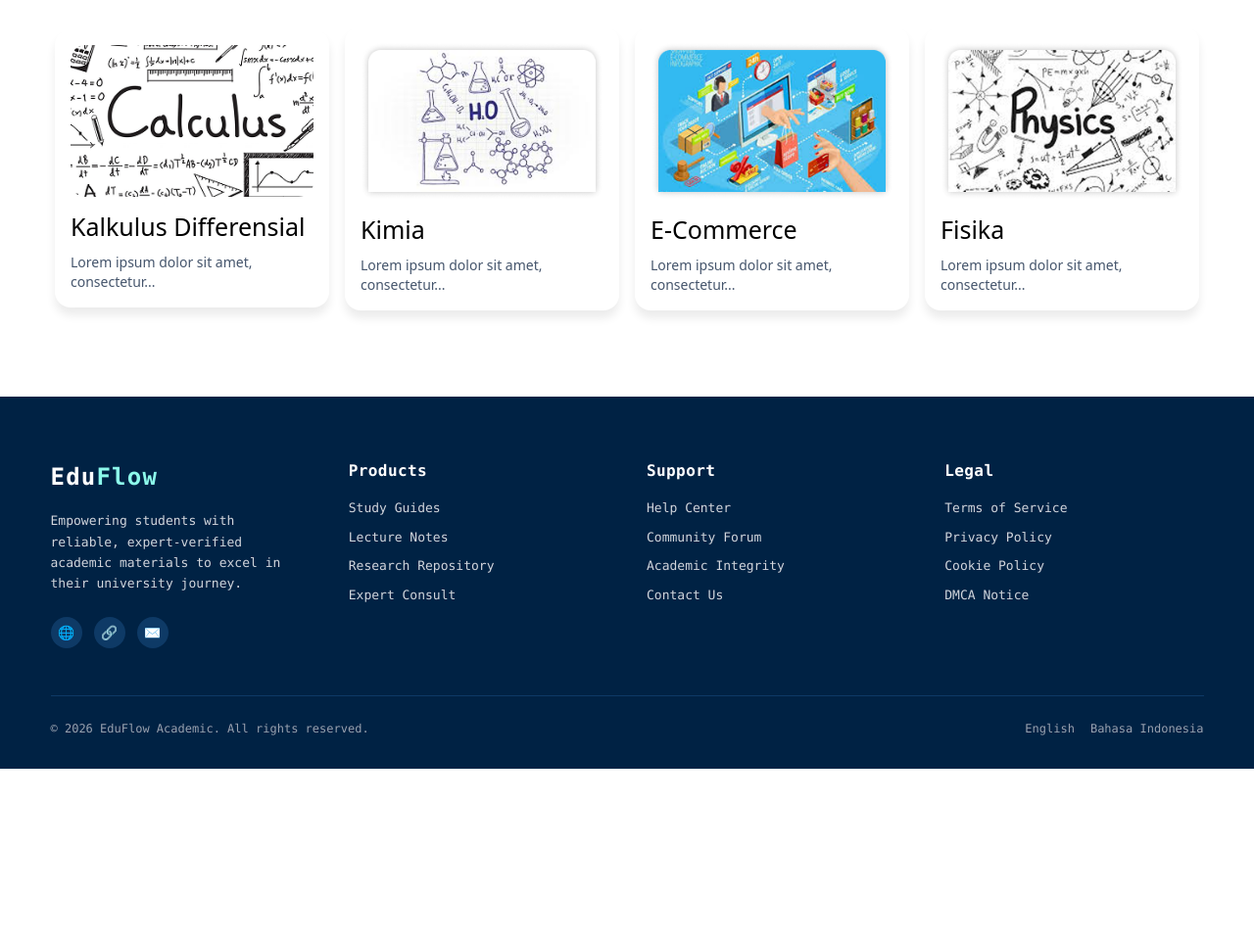
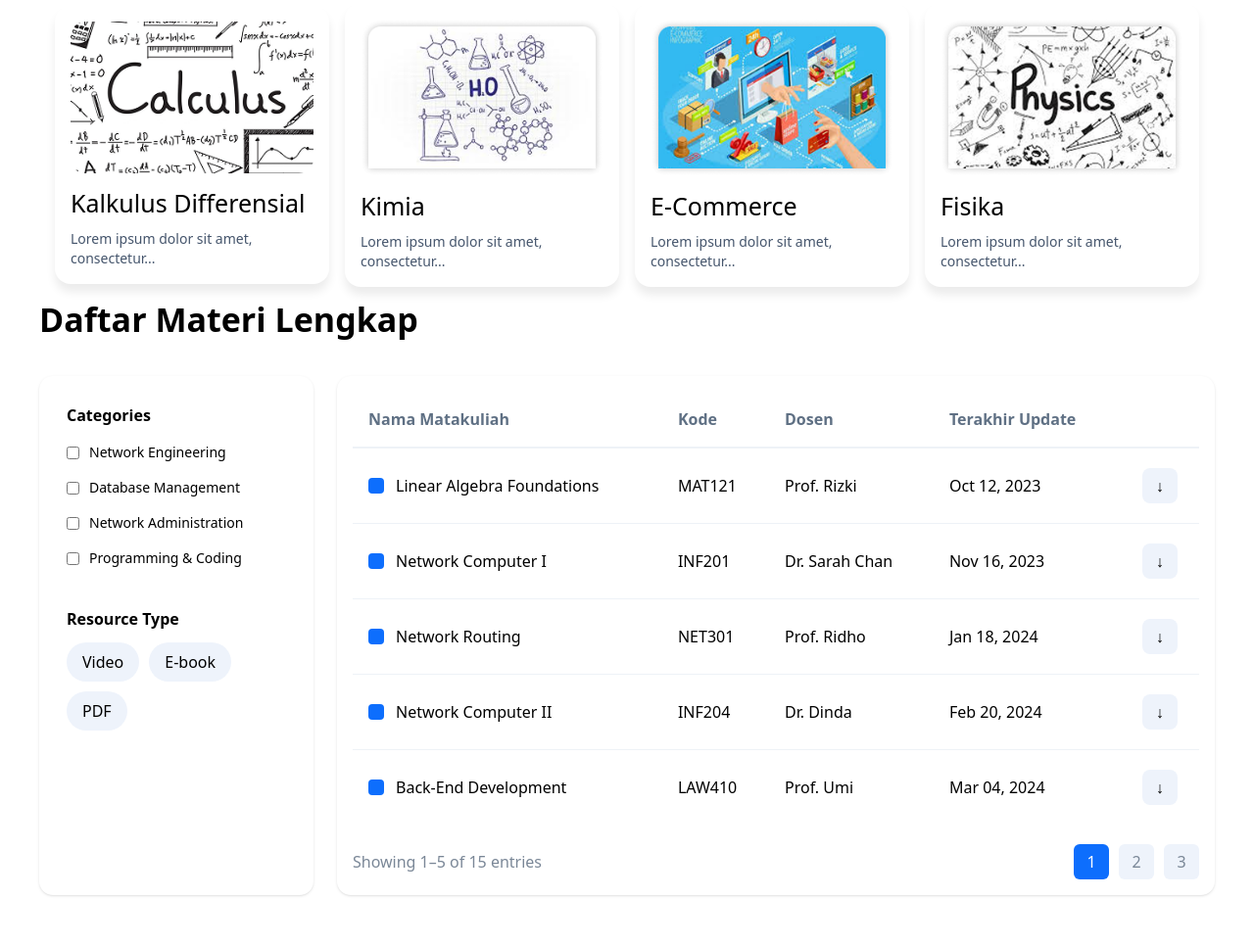
Before and after one commit to Unsongs/Tugas-Web-Design, a website: page Eduflow/bibido.html in a window 1280 px wide. Shown: the part 675-1640 px from the top of the page at 98% size. Before the commit the page ends 1460 px from the top, so only its background shows below. Drawn offline with nearby package versions, Linux system fonts and the light colour scheme.

Commit message:
Update bibido.html

```diff
--- a/Eduflow/bibido.html
+++ b/Eduflow/bibido.html
@@ -125,7 +125,6 @@
       </div>
       <img src="Students studying.png" class="w-145 h-107 shadow-lg rounded-md mt-10"/>
     </section>
-<<<<<<< HEAD
 
     <!--Card-->
       <div class="flex flex-wrap gap-4 p-2 w-full max-w-306.25 mx-auto mt-20 justify-center items-center">
@@ -151,7 +150,163 @@
         </article>
       </div>
 
+      <!--List Materi Kuliah-->
+      <div class="max-w-300 mx-auto">
 
+	<h2 class="text-[34px] mb-8 font-bold">Daftar Materi Lengkap</h2>
+
+	<div class="grid grid-cols-1 md:grid-cols-[280px_1fr] gap-6">
+
+
+
+		<aside class="bg-white p-7 rounded-[14px] shadow">
+
+			<h3 class="mb-4 font-semibold">Categories</h3>
+
+			<div class="flex flex-col gap-4">
+
+				<label class="flex items-center gap-2.5 text-sm cursor-pointer">
+					<input type="checkbox">
+					<span>Network Engineering</span>
+				</label>
+
+				<label class="flex items-center gap-2.5 text-sm cursor-pointer">
+					<input type="checkbox">
+					<span>Database Management</span>
+				</label>
+
+				<label class="flex items-center gap-2.5 text-sm cursor-pointer">
+					<input type="checkbox">
+					<span>Network Administration</span>
+				</label>
+
+				<label class="flex items-center gap-2.5 text-sm cursor-pointer">
+					<input type="checkbox">
+					<span>Programming & Coding</span>
+				</label>
+
+			</div>
+
+			<div class="mt-10">
+				<h3 class="mb-3 font-semibold">Resource Type</h3>
+				<div class="flex flex-wrap gap-2.5">
+					<button class="px-4 py-2 rounded-full bg-[#eef3fb] hover:bg-[#0d6efd] hover:text-white">Video</button>
+					<button class="px-4 py-2 rounded-full bg-[#eef3fb] hover:bg-[#0d6efd] hover:text-white">E-book</button>
+					<button class="px-4 py-2 rounded-full bg-[#eef3fb] hover:bg-[#0d6efd] hover:text-white">PDF</button>
+				</div>
+			</div>
+
+		</aside>
+
+
+
+
+		<section class="bg-white p-4 rounded-[14px] shadow">
+
+			<table class="w-full table-auto">
+				<thead>
+					<tr class="border-b-2 border-[#eef2f7]">
+						<th class="text-left p-4 text-[#5f7084]">Nama Matakuliah</th>
+						<th class="text-left p-4 text-[#5f7084]">Kode</th>
+						<th class="text-left p-4 text-[#5f7084]">Dosen</th>
+						<th class="text-left p-4 text-[#5f7084]">Terakhir Update</th>
+						<th class="text-left p-4 text-[#5f7084]"></th>
+					</tr>
+				</thead>
+				<tbody>
+
+					<tr class="border-b border-[#eef2f7]">
+						<td class="px-4 py-5">
+							<div class="flex items-center gap-3">
+								<div class="w-4 h-4 bg-[#0d6efd] rounded-sm"></div>
+								<span>Linear Algebra Foundations</span>
+							</div>
+						</td>
+						<td class="px-4 py-5">MAT121</td>
+						<td class="px-4 py-5">Prof. Rizki</td>
+						<td class="px-4 py-5">Oct 12, 2023</td>
+						<td class="px-4 py-5 text-center">
+							<button class="w-9 h-9 rounded-lg bg-[#eef3fb] hover:bg-[#0d6efd] hover:text-white">↓</button>
+						</td>
+					</tr>
+
+					<tr class="border-b border-[#eef2f7]">
+						<td class="px-4 py-5">
+							<div class="flex items-center gap-3">
+								<div class="w-4 h-4 bg-[#0d6efd] rounded-sm"></div>
+								<span>Network Computer I</span>
+							</div>
+						</td>
+						<td class="px-4 py-5">INF201</td>
+						<td class="px-4 py-5">Dr. Sarah Chan</td>
+						<td class="px-4 py-5">Nov 16, 2023</td>
+						<td class="px-4 py-5 text-center">
+							<button class="w-9 h-9 rounded-lg bg-[#eef3fb] hover:bg-[#0d6efd] hover:text-white">↓</button>
+						</td>
+					</tr>
+
+					<tr class="border-b border-[#eef2f7]">
+						<td class="px-4 py-5">
+							<div class="flex items-center gap-3">
+								<div class="w-4 h-4 bg-[#0d6efd] rounded-sm"></div>
+								<span>Network Routing</span>
+							</div>
+						</td>
+						<td class="px-4 py-5">NET301</td>
+						<td class="px-4 py-5">Prof. Ridho</td>
+						<td class="px-4 py-5">Jan 18, 2024</td>
+						<td class="px-4 py-5 text-center">
+							<button class="w-9 h-9 rounded-lg bg-[#eef3fb] hover:bg-[#0d6efd] hover:text-white">↓</button>
+						</td>
+					</tr>
+
+					<tr class="border-b border-[#eef2f7]">
+						<td class="px-4 py-5">
+							<div class="flex items-center gap-3">
+								<div class="w-4 h-4 bg-[#0d6efd] rounded-sm"></div>
+								<span>Network Computer II</span>
+							</div>
+						</td>
+						<td class="px-4 py-5">INF204</td>
+						<td class="px-4 py-5">Dr. Dinda</td>
+						<td class="px-4 py-5">Feb 20, 2024</td>
+						<td class="px-4 py-5 text-center">
+							<button class="w-9 h-9 rounded-lg bg-[#eef3fb] hover:bg-[#0d6efd] hover:text-white">↓</button>
+						</td>
+					</tr>
+
+					<tr>
+						<td class="px-4 py-5">
+							<div class="flex items-center gap-3">
+								<div class="w-4 h-4 bg-[#0d6efd] rounded-sm"></div>
+								<span>Back-End Development</span>
+							</div>
+						</td>
+						<td class="px-4 py-5">LAW410</td>
+						<td class="px-4 py-5">Prof. Umi</td>
+						<td class="px-4 py-5">Mar 04, 2024</td>
+						<td class="px-4 py-5 text-center">
+							<button class="w-9 h-9 rounded-lg bg-[#eef3fb] hover:bg-[#0d6efd] hover:text-white">↓</button>
+						</td>
+					</tr>
+
+				</tbody>
+			</table>
+
+			<div class="flex justify-between items-center pt-5 text-[#7a8797]">
+				<span>Showing 1–5 of 15 entries</span>
+				<div class="flex gap-2.5">
+					<button class="w-9 h-9 rounded-md bg-[#0d6efd] text-white">1</button>
+					<button class="w-9 h-9 rounded-md bg-[#eef3fb]">2</button>
+					<button class="w-9 h-9 rounded-md bg-[#eef3fb]">3</button>
+				</div>
+			</div>
+
+		</section>
+
+</div>
+
+</div>
 
       <!--footer-->
       <footer class="bg-[#002244] text-white font-mono mt-20 w-full pt-16 pb-8">
```
